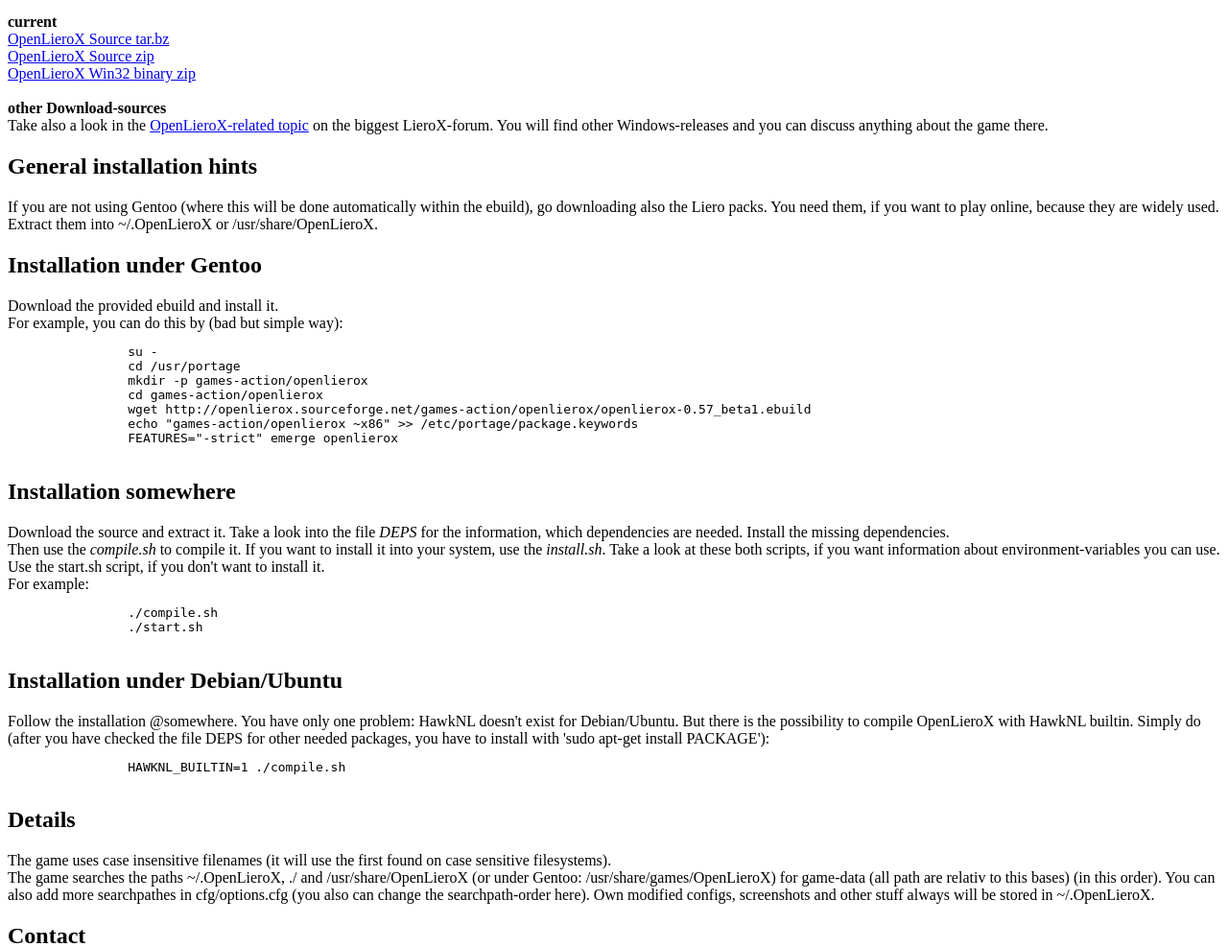
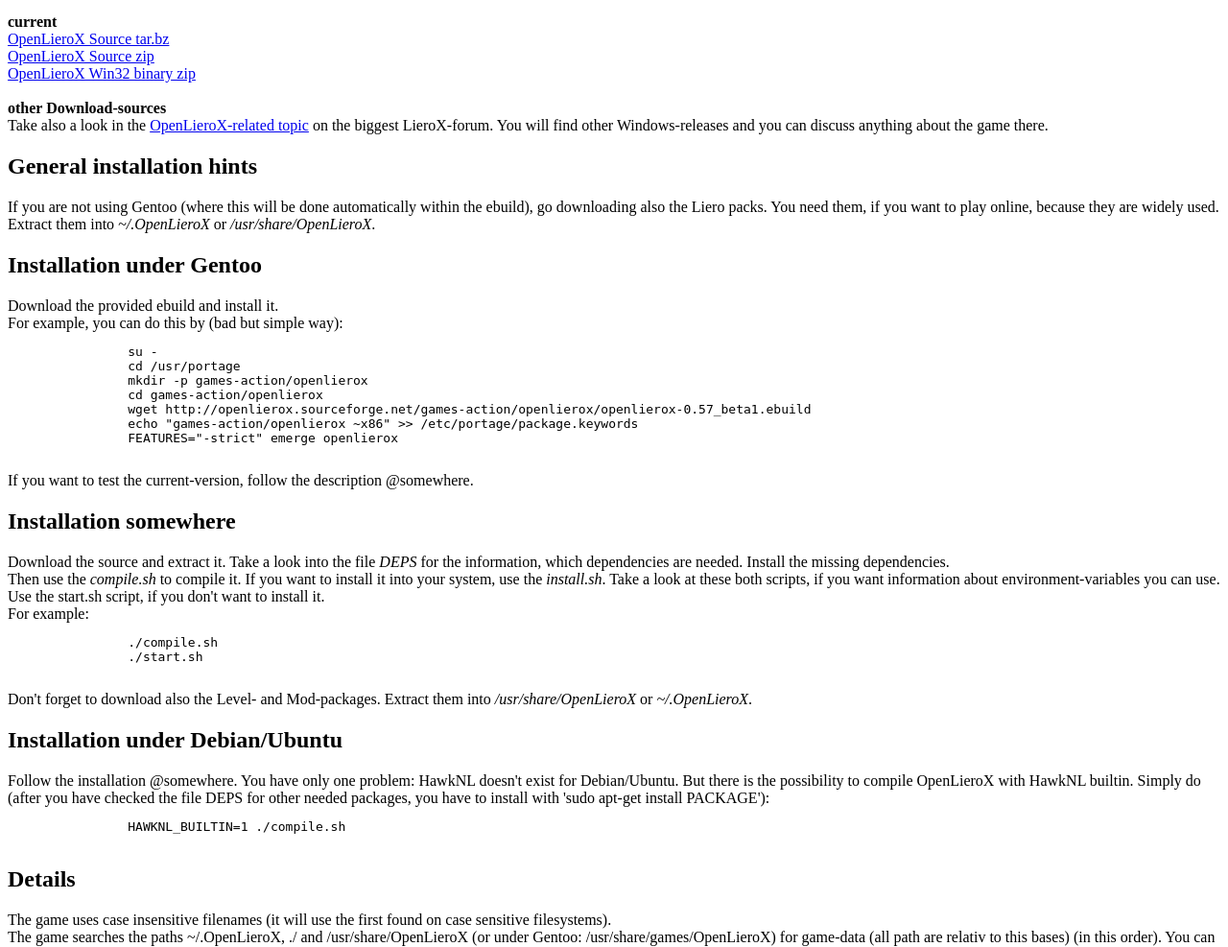
Before and after one commit to albertz/openlierox-distrib, a PHP site: page / in a window 1280 px wide. Shown: the part 1545-2532 px from the top of the page at 96% size. Run offline with PHP 8.4, Linux system fonts and the light colour scheme.

Commit message:
small but important fix
git-svn-id: https://openlierox.svn.sourceforge.net/svnroot/openlierox@412 34602234-ff1f-0410-a465-ea8f3b77ab7f

```diff
--- a/web/index.php
+++ b/web/index.php
@@ -62,7 +62,7 @@
 	If you are not using Gentoo (where this will be done automatically
 	within the ebuild), go downloading also the Liero packs.
 	You need them, if you want to play online, because they are widely used.<br>
-	Extract them into ~/.OpenLieroX or /usr/share/OpenLieroX.
+	Extract them into <i>~/.OpenLieroX</i> or <i>/usr/share/OpenLieroX</i>.
 </p>
 <p>
 	<h2>Installation under Gentoo</h2>
@@ -77,6 +77,7 @@
 		echo "games-action/openlierox ~x86" >> /etc/portage/package.keywords
 		FEATURES="-strict" emerge openlierox
 	</pre>
+	If you want to test the current-version, follow the description @somewhere.
 </p>
 <p>
 	<h2>Installation somewhere</h2>
@@ -93,6 +94,8 @@
 		./compile.sh
 		./start.sh
 	</pre>
+	Don't forget to download also the Level- and Mod-packages. Extract
+	them into <i>/usr/share/OpenLieroX</i> or <i>~/.OpenLieroX</i>.
 </p>
 <p>
 	<h2>Installation under Debian/Ubuntu</h2>
```
